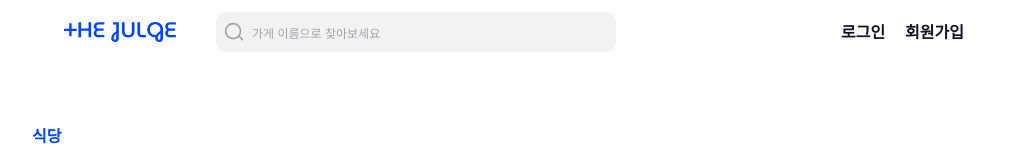
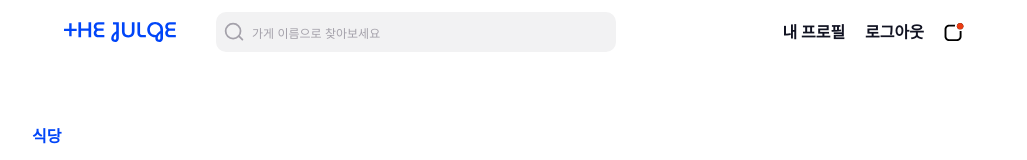
Before and after one commit to 5-PS/DANCHOO, a Next.js app: page /my-store/my-recruits/edit in a window 1280 px wide. Shown: the top 160 px of the page, without its empty margins (126-1153 px from the left). Built offline with nearby package versions, Linux system fonts and the light colour scheme.

Commit message:
feat: 로그아웃 클릭 시 쿠키 제거

```diff
--- a/components/gnb/gnb.tsx
+++ b/components/gnb/gnb.tsx
@@ -1,5 +1,8 @@
+'use client';
+
 import Image from 'next/image';
 import Link from 'next/link';
+import { useRouter } from 'next/navigation';
 
 import NotificationBtn from './notificationBtn';
 import SearchBar from './searchBar';
@@ -58,9 +61,15 @@ function UserTypeLink({ userType }: UserTypeProps) {
   return userType === 'employee' ? <Link href="/my-profile">내 프로필</Link> : <Link href="/my-store">내 가게</Link>;
 }
 
-// TODO: 로그아웃과 인증 확인 로직 만들어야 합니다
 function Gnb() {
-  const auth: boolean = false;
+  const router = useRouter();
+
+  const handleLogout = () => {
+    document.cookie = 'accessToken=; Path=/; Expires=Thu, 01 Jan 1970 00:00:01 GMT;';
+    router.push('/');
+  };
+
+  const auth: boolean = true;
   const userType: string = 'employee';
   return (
     <header className="sticky top-0 z-10 px-5 py-3 m-auto bg-white md:px-8 w-full md:max-w-[964px]">
@@ -72,7 +81,7 @@ function Gnb() {
           {auth ? (
             <>
               <UserTypeLink userType={userType} />
-              <button>로그아웃</button>
+              <button onClick={handleLogout}>로그아웃</button>
               <NotificationBtn alertList={alertList} />
             </>
           ) : (
```
